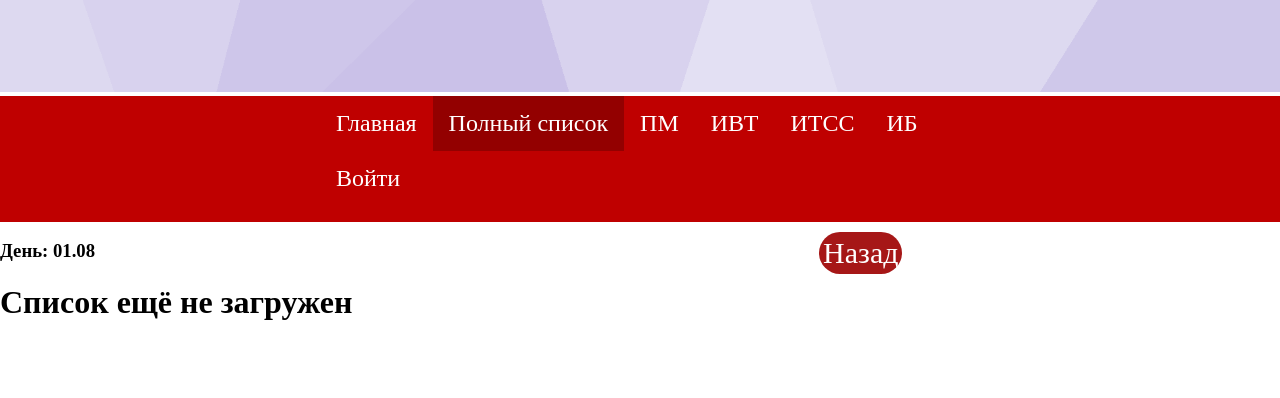
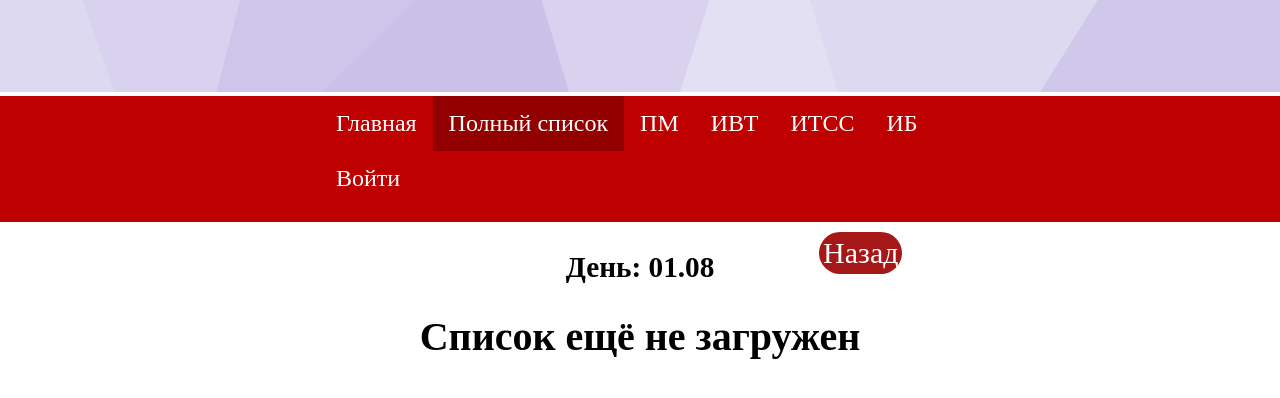
Before and after one commit to Koulmi/PREDPROFOLIMPIADA, a Flask app: page /result in a window 1280 px wide. Shown: the top 398 px of the page. Run offline with Flask 3, Linux system fonts and the light colour scheme.

Commit message:
Update table.css

```diff
--- a/static/css/table.css
+++ b/static/css/table.css
@@ -323,3 +323,13 @@ div.topBar > div:last-child > li {
     border-radius: 5px;
     font-weight: bold;
 }
+
+div.current-day-info {
+    text-align: center;
+    font-size: 25px;
+}
+
+h1.noData {
+    text-align: center;
+    font-size: 40px;
+}
```
